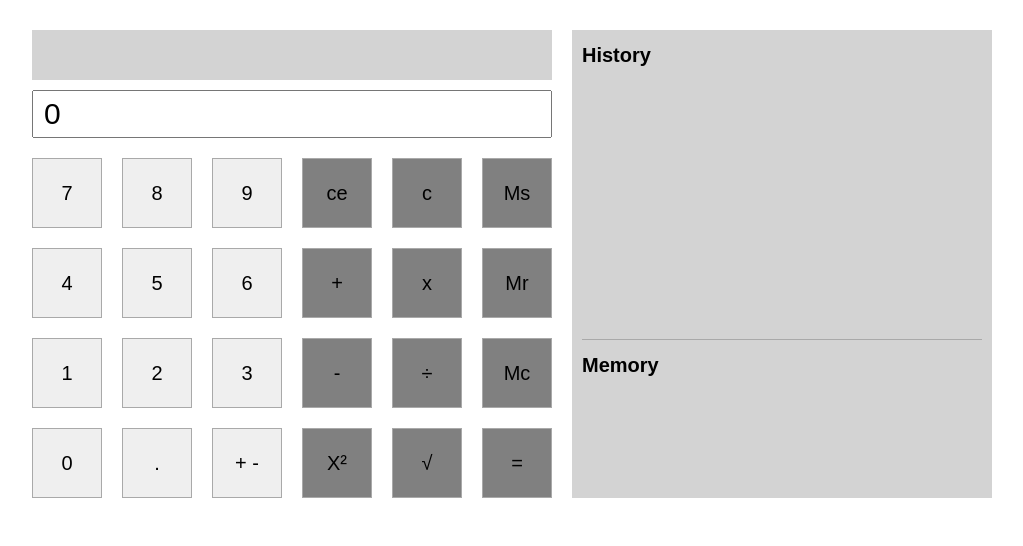
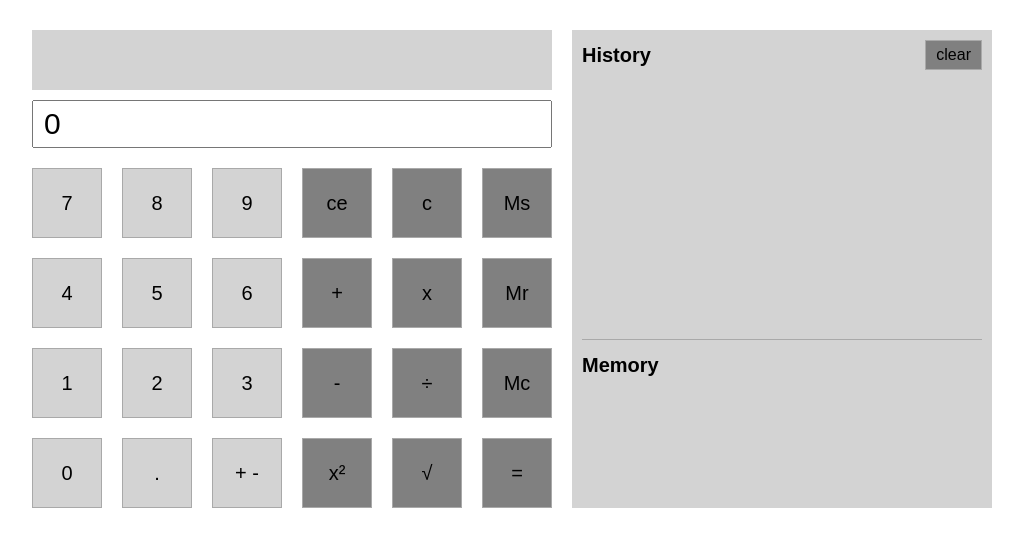
Before and after one commit to MSanbira/calculator, a React (Create React App) app: page / in a window 1280 px wide. Shown: the top 546 px of the page, without its empty margins (128-1151 px from the left). Built offline with nearby package versions, Linux system fonts and the light colour scheme.

Commit message:
bug fix + css fix

```diff
--- a/src/App.css
+++ b/src/App.css
@@ -90,7 +90,7 @@ p {
 
 .calc-bar {
   width: 100%;
-  height: 50px;
+  height: 60px;
   background-color: lightgray;
   margin-bottom: 10px;
   padding: 5px 10px;
@@ -126,12 +126,38 @@ p {
   margin-right: 0;
 }
 
-.btn-num {
+.btn-number {
   background-color: lightgray;
+  transition: 0.3s;
+}
+
+.btn-number:hover {
+  background-color: darkgray;
+  transition: 0.3s;
 }
 
 .btn-function {
   background-color: gray;
+  transition: 0.3s;
+}
+
+.btn-function:hover {
+  background-color: darkgray;
+  transition: 0.3s;
+}
+
+.btn-clear-history {
+  border: solid darkgray 0.5px;
+  background-color: gray;
+  padding: 5px 10px;
+  font-size: 16px;
+  cursor: pointer;
+  transition: 0.3s;
+}
+
+.btn-clear-history:hover {
+  background-color: darkgray;
+  transition: 0.3s;
 }
 
 /* history and memory */
@@ -149,6 +175,17 @@ p {
 .history-container {
   height: 300px;
   border-bottom: solid darkgray 0.5px;
+}
+
+.history-header {
+  display: flex;
+  flex-flow: row nowrap;
+  justify-content: space-between;
+}
+
+.history-text {
+  margin-top: 5px;
+  height: 260px;
   overflow: auto;
 }
 
--- a/src/App.js
+++ b/src/App.js
@@ -16,30 +16,28 @@ class App extends Component {
     firstValue: null,
     lastValue: null,
     numMemory: null,
-    isDotInInput: false,
-    isWriteNextNum: false,
+    isWriteNewNum: false,
+    isInputChange: false,
     historyText: [],
     historyKey: 0
   };
 
   handleAddNumToInputFromBtn = num => {
-    let inputValue;
+    let inputValue = this.state.inputValue;
     let lastValue = this.state.lastValue;
-    if (num === ".") {
-      if (!this.state.isDotInInput) {
-        inputValue = (this.state.inputValue + num).substr(0, 15);
-        this.setState({ isDotInInput: true });
-        this.setState({ inputValue });
-      }
-    } else {
-      if (this.state.inputValue === 0 || lastValue === null) {
+    let isWriteNewNum = this.state.isWriteNewNum;
+    if (!isNaN(this.state.inputValue + num.toString())) {
+      if (this.state.inputValue === 0 || lastValue === null || isWriteNewNum === true) {
         inputValue = num;
-        lastValue = "temp";
+        isWriteNewNum = false;
+        if (lastValue === null) {
+          lastValue = "temp";
+        }
       } else {
         inputValue = (this.state.inputValue + num.toString()).substr(0, 15);
       }
-      this.setState({ inputValue, lastValue });
     }
+    this.setState({ inputValue, lastValue, isWriteNewNum });
   };
 
   handleEditKeyboardInput = event => {
@@ -55,6 +53,10 @@ class App extends Component {
       }
       this.setState({ inputValue });
     }
+  };
+
+  handleClearHistory = () => {
+    this.setState({ historyText: [] });
   };
 
   handleNewFunction = sign => {
@@ -80,11 +82,41 @@ class App extends Component {
     }
   };
 
+  render() {
+    return (
+      <React.Fragment>
+        <div className="container">
+          <div className="calc-container">
+            <CalcBar
+              calcBarText={this.state.calcBarText}
+              calcBarSign={this.state.calcBarSign}
+            />
+            <InputBar
+              inputValue={this.state.inputValue}
+              onEditInput={this.handleEditKeyboardInput}
+            />
+            <div className="btn-container">
+              <NumPad
+                onNumClick={this.handleAddNumToInputFromBtn}
+                onFunctionClick={this.handleNewFunction}
+              />
+              <FunctionPad onFunctionClick={this.handleNewFunction} />
+            </div>
+          </div>
+          <HistoryAndMemory
+            numMemory={this.state.numMemory}
+            historyText={this.state.historyText}
+            handleClearHistory={this.handleClearHistory}
+          />
+        </div>
+      </React.Fragment>
+    );
+  }
+
   DeleteInput = () => {
     const inputValue = 0;
     this.setState({
       inputValue: inputValue,
-      isDotInInput: false
     });
   };
 
@@ -98,8 +130,7 @@ class App extends Component {
       firstValue: null,
       lastValue: null,
       numMemory: numMemory,
-      isDotInInput: false,
-      isWriteNextNum: false
+      isWriteNewNum: false
     });
   };
 
@@ -153,24 +184,35 @@ class App extends Component {
       lastValue: lastValue,
       calcBarText: calcBarText,
       calcBarSign: sign,
-      chosenSign: chosenSign
+      chosenSign: chosenSign,
+      isInputChange: false
     });
   };
 
   showResult = () => {
     let lastValue = this.state.lastValue;
+    let calcBarText = this.state.calcBarText;
+    let isInputChange = this.state.isInputChange;
+    let isWriteNewNum = this.state.isWriteNewNum;
+    const firstValue = (isInputChange ? this.state.inputValue : this.state.firstValue);
     if (this.state.lastValue === "temp" || this.state.lastValue === null) {
       lastValue = this.state.inputValue;
+      isWriteNewNum = true;
+      isInputChange = true;
+    } else {
+      calcBarText = this.state.inputValue;
     }
     let result = this.getCalculation(
-      this.state.firstValue,
+      firstValue,
       this.state.chosenSign,
       lastValue
     );
     const historyTextNew = {
       text:
-        this.state.calcBarText +
+        calcBarText +
+        " " +
         this.state.chosenSign +
+        " " +
         lastValue +
         " = " +
         result,
@@ -179,12 +221,14 @@ class App extends Component {
 
     this.setState({
       inputValue: result,
-      firstValue: this.state.inputValue,
+      firstValue: result,
       calcBarText: "",
       calcBarSign: "",
       historyText: this.state.historyText.concat(historyTextNew),
       historyKey: this.state.historyKey + 1,
-      lastValue: lastValue
+      lastValue: lastValue,
+      isWriteNewNum: isWriteNewNum,
+      isInputChange: isInputChange
     });
   };
 
@@ -197,36 +241,6 @@ class App extends Component {
       return "Error";
     }
   };
-
-  render() {
-    return (
-      <React.Fragment>
-        <div className="container">
-          <div className="calc-container">
-            <CalcBar
-              calcBarText={this.state.calcBarText}
-              calcBarSign={this.state.calcBarSign}
-            />
-            <InputBar
-              inputValue={this.state.inputValue}
-              onEditInput={this.handleEditKeyboardInput}
-            />
-            <div className="btn-container">
-              <NumPad
-                onNumClick={this.handleAddNumToInputFromBtn}
-                onFunctionClick={this.handleNewFunction}
-              />
-              <FunctionPad onFunctionClick={this.handleNewFunction} />
-            </div>
-          </div>
-          <HistoryAndMemory
-            numMemory={this.state.numMemory}
-            historyText={this.state.historyText}
-          />
-        </div>
-      </React.Fragment>
-    );
-  }
 }
 
 export default App;
--- a/src/components/functionPad.jsx
+++ b/src/components/functionPad.jsx
@@ -69,7 +69,7 @@ class FunctionPad extends Component {
             className="btn btn-function"
             onClick={() => this.props.onFunctionClick("&#178;")}
           >
-            X&#178;
+            x&#178;
           </button>
           <button
             className="btn btn-function"
--- a/src/components/historyAndMemory.jsx
+++ b/src/components/historyAndMemory.jsx
@@ -5,7 +5,10 @@ class HistoryAndMemory extends Component {
     return (
       <div className="history-memory-container">
         <div className="history-container">
-          <h1>History</h1>
+          <div className="history-header">
+            <h1>History</h1>
+            <button className="btn-clear-history" onClick={this.props.handleClearHistory}>clear</button>
+          </div>
           <div className="history-text">
             {this.props.historyText.map(line => (
               <p key={line.key}>{line.text}</p>
```
